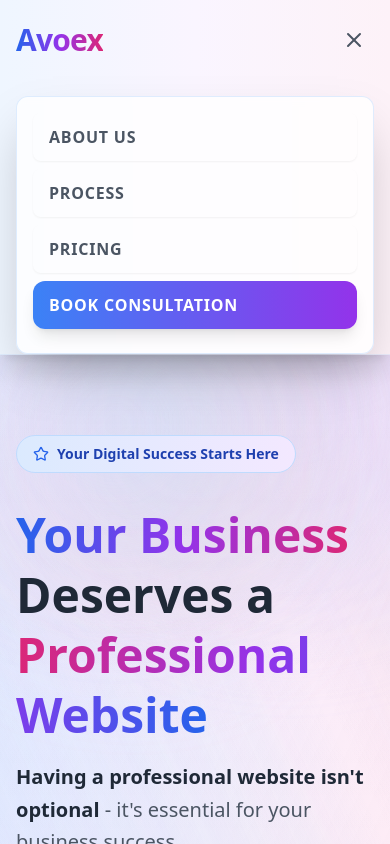
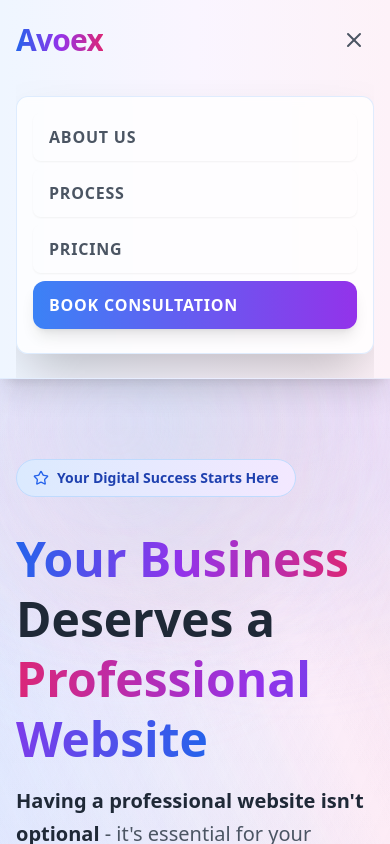
Before and after one commit to Angelvalkov2003/Avoex, a React (Vite) app in the folder frontend/: page / in a window 390 px wide. Both pictures are taken after a click on the button 354 px from the left and 40 px from the top of the page. Shown: the top 844 px of the page. Built offline with nearby package versions, Linux system fonts and the light colour scheme.

Commit message:
animations and bug fix

```diff
--- a/frontend/src/components/ConsultationForm.jsx
+++ b/frontend/src/components/ConsultationForm.jsx
@@ -489,13 +489,7 @@ const ConsultationForm = memo(() => {
                </motion.div>
 
               {/* Submit button */}
-              <motion.div
-                className="pt-6"
-                initial={{ opacity: 0, scale: 0.9 }}
-                whileInView={{ opacity: 1, scale: 1 }}
-                viewport={{ once: true }}
-                transition={{ duration: 0.25, delay: 0.8 }}
-              >
+              <div className="pt-6">
                 <button
                   type="submit"
                   className="btn btn-primary w-full h-16 text-lg font-semibold bg-gradient-to-r from-blue-600 via-purple-600 to-pink-600 hover:from-blue-700 hover:via-purple-700 hover:to-pink-700 border-0 text-white shadow-xl hover:shadow-2xl transition-all duration-150 hover:scale-[1.02] disabled:opacity-50 disabled:cursor-not-allowed disabled:hover:scale-100"
@@ -515,7 +509,7 @@ const ConsultationForm = memo(() => {
                     </div>
                   )}
                 </button>
-              </motion.div>
+              </div>
             </form>
           </motion.div>
         </motion.div>
--- a/frontend/src/components/Navbar.jsx
+++ b/frontend/src/components/Navbar.jsx
@@ -35,7 +35,7 @@ const Navbar = () => {
   ];
 
   return (
-    <header className='bg-gradient-to-r from-blue-50 via-purple-50 to-pink-50 text-gray-800 sticky top-0 z-50 shadow-xl border-b border-blue-200/30 backdrop-blur-sm'>
+    <header className='bg-gradient-to-r from-blue-50 via-purple-50 to-pink-50 text-gray-800 sticky top-0 z-50 shadow-xl border-b border-blue-200/30 backdrop-blur-sm animate-fadeInDown'>
         <div className="mx-auto max-w-7xl px-4 sm:px-6 lg:px-8">
             <div className='flex items-center justify-between h-20'>
                 {/* Logo */}
@@ -84,9 +84,12 @@ const Navbar = () => {
             </div>
 
             {/* Mobile Navigation */}
-            {isMenuOpen && (
-                <div className='md:hidden'>
-                    <div className='px-4 pt-4 pb-6 space-y-2 bg-white/80 backdrop-blur-sm rounded-xl mt-4 border border-blue-200/50 shadow-2xl'>
+            <div className={`md:hidden overflow-hidden transition-all duration-300 ease-in-out ${
+                isMenuOpen
+                    ? 'max-h-96 opacity-100 transform translate-y-0'
+                    : 'max-h-0 opacity-0 transform -translate-y-4'
+            }`}>
+                <div className='px-4 pt-4 pb-6 space-y-2 bg-white/80 mb-6 backdrop-blur-sm rounded-xl mt-4 border border-blue-200/50 shadow-2xl'>
                     {navItems.map((item) => (
                         <button
                             key={item.name}
@@ -104,7 +107,6 @@ const Navbar = () => {
                     </button>
                 </div>
             </div>
-            )}
         </div>
     </header>
   )
--- a/frontend/src/index.css
+++ b/frontend/src/index.css
@@ -14,8 +14,23 @@
   }
 }
 
+@keyframes fadeInDown {
+  from {
+    opacity: 0;
+    transform: translateY(-20px);
+  }
+  to {
+    opacity: 1;
+    transform: translateY(0);
+  }
+}
+
 .animate-fade-in {
   animation: fade-in 0.6s ease-out;
+}
+
+.animate-fadeInDown {
+  animation: fadeInDown 1.5s ease-out;
 }
 
 /* Custom shadow utilities */
```
Also changed, not shown: 2 other files (tests, documents, lock files or other folders). Lines whose indentation alone changed are shown as unchanged.
